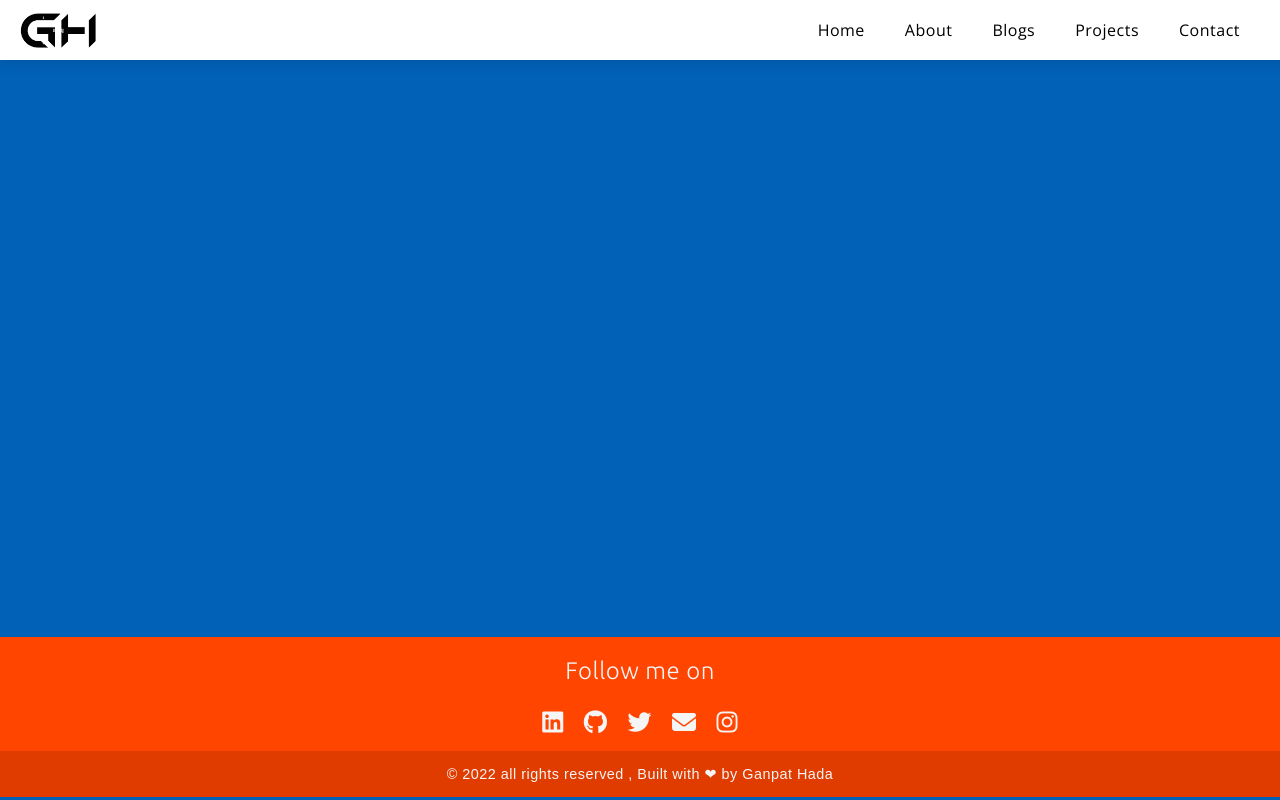
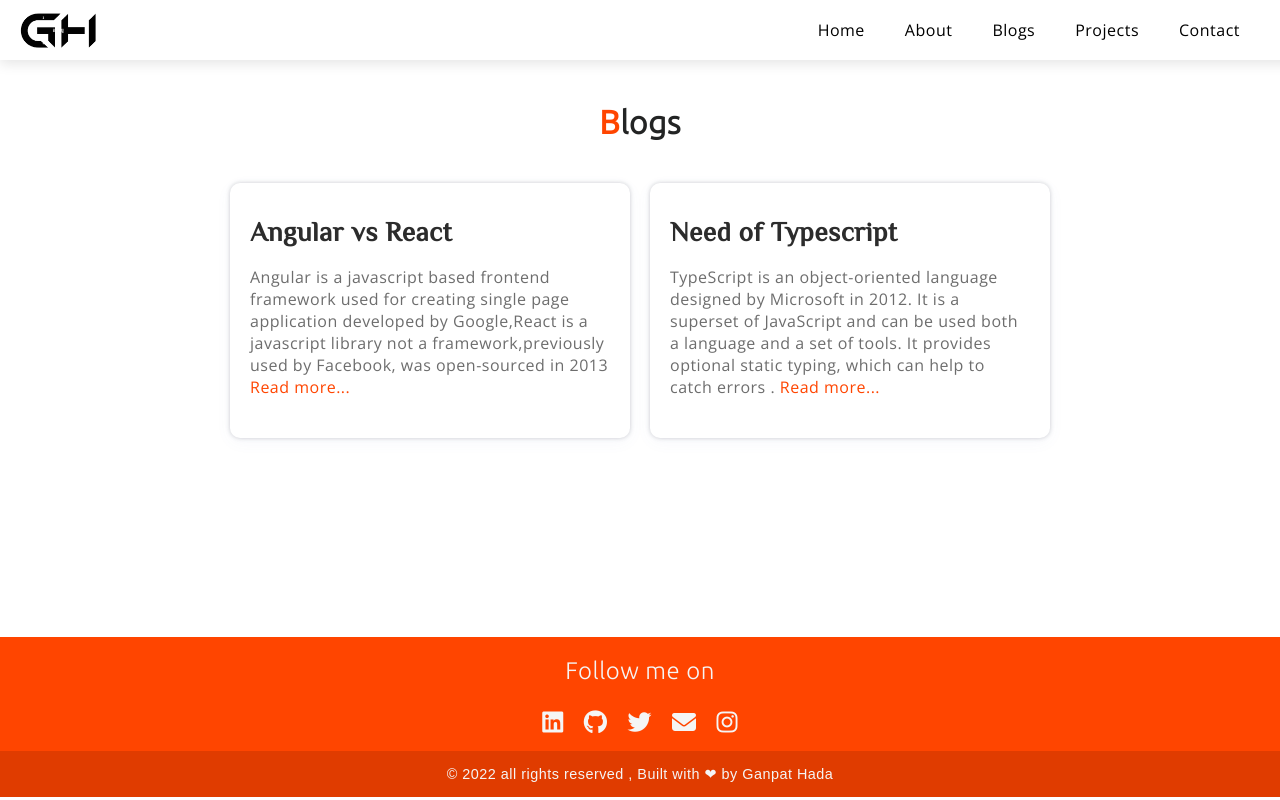
Before and after one commit to GanpatHada/ganpathada-portfolio, a React (Create React App) app: page /blogs in a window 1280 px wide. Built offline with nearby package versions, Linux system fonts and the light colour scheme; a web font is replaced by a local one.

Commit message:
--no-comit

```diff
--- a/src/App.css
+++ b/src/App.css
@@ -13,9 +13,7 @@
 
 
 }
-body{
-  background-color: #0061b7;
-}
+
 #content{
   min-height: calc(100vh - 223px);
 }
--- a/src/components/Blogs.js
+++ b/src/components/Blogs.js
@@ -2,7 +2,7 @@ import React from 'react'
 const Blogs = () => {
     return (
         <div id='blogs' className='mainblocks'>
-            {/* <h1><span>B</span>logs</h1>
+            <h1><span>B</span>logs</h1>
             <div className="blogslist">
                 <div id="blog1" className='blogs'>
                     <h1>Angular vs React</h1>
@@ -14,7 +14,7 @@ const Blogs = () => {
                     <span>TypeScript is an object-oriented language designed by Microsoft in 2012. It is a superset of JavaScript and can be used both a language and a set of tools. It provides optional static typing, which can help to catch errors .</span>
                     <a href="https://ganpathada.hashnode.dev/need-of-typescript" target='_blank'> Read more...</a>
                 </div>
-            </div> */}
+            </div>
 
         </div>
     )
```
